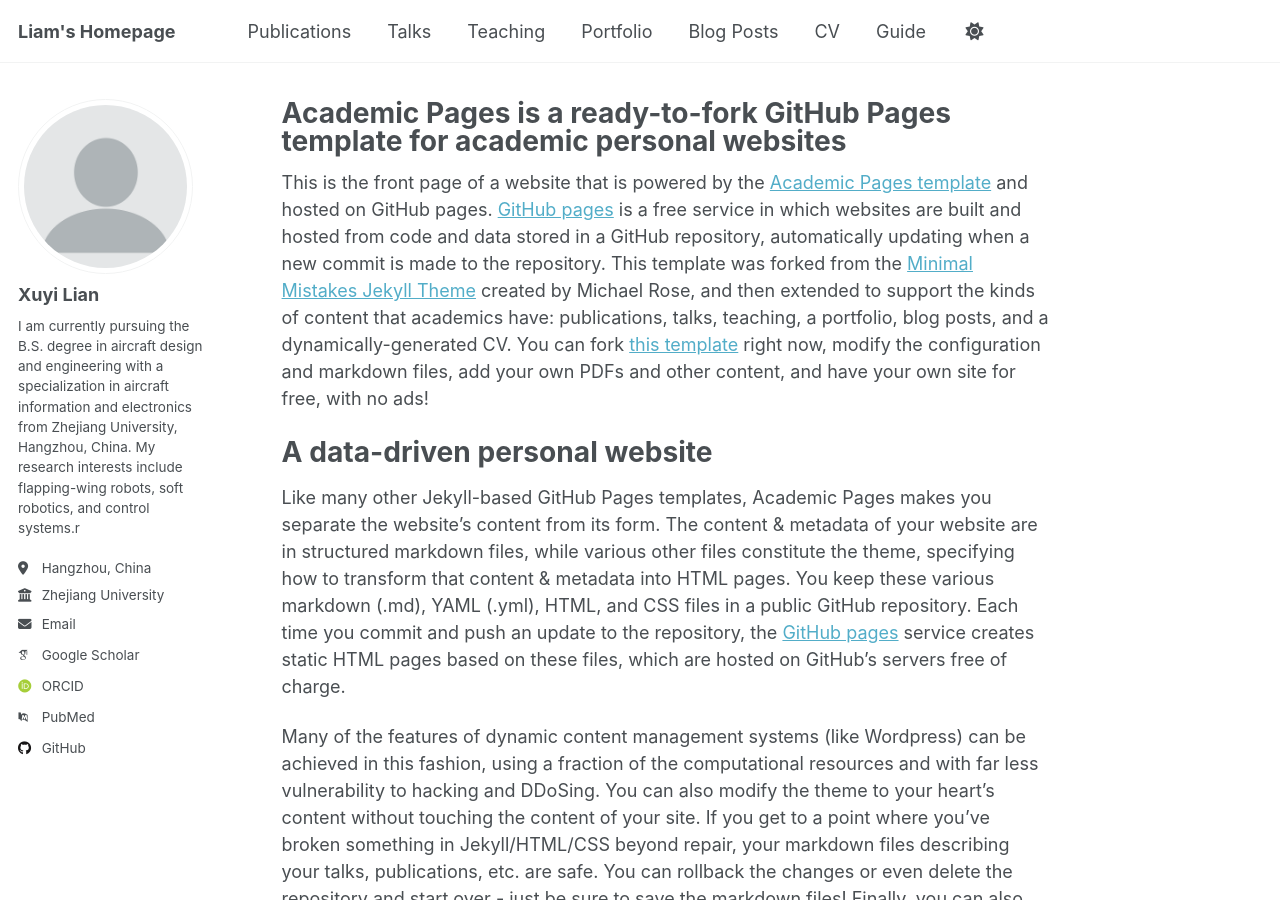
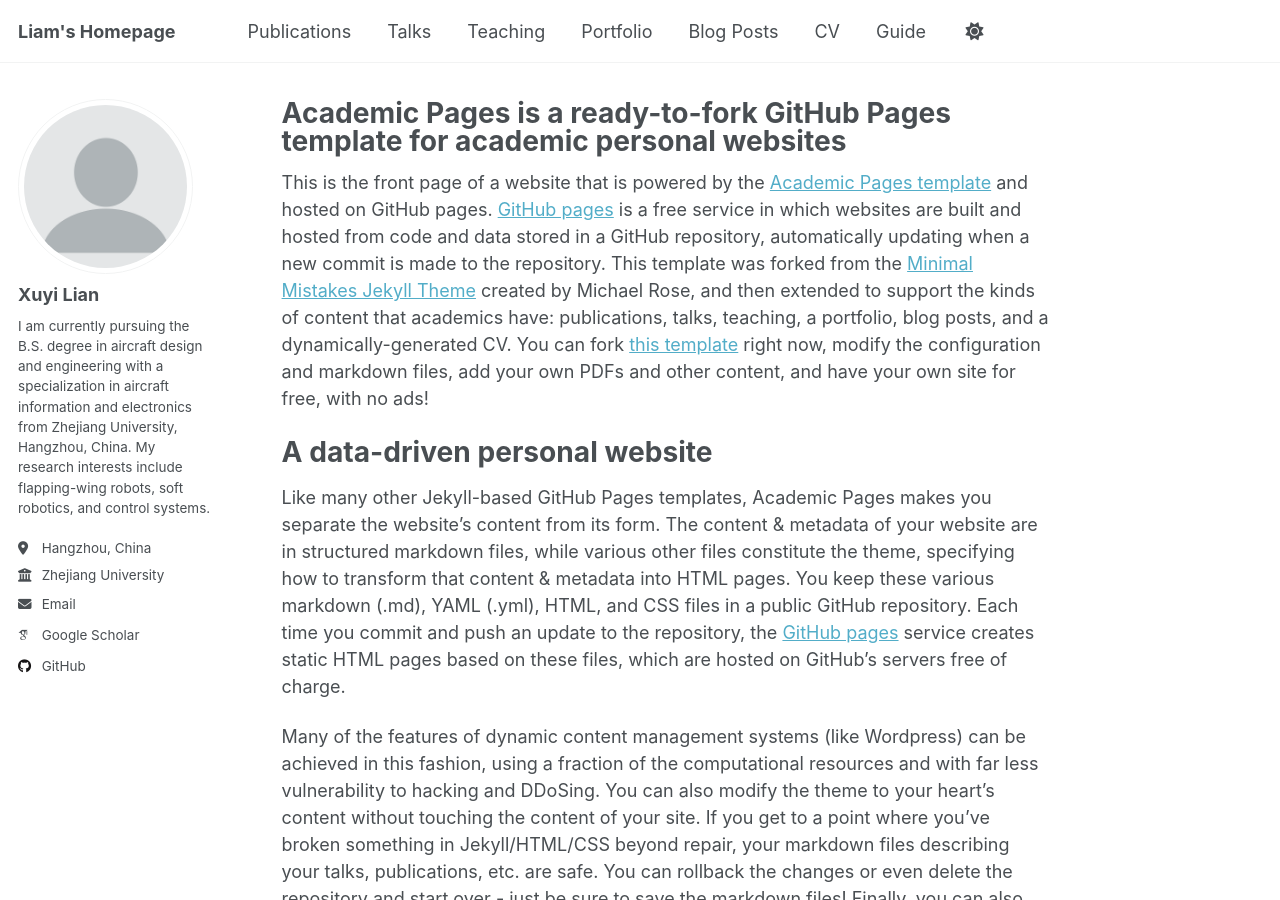
Before and after one commit to xuyilian/xuyilian.github.io, a Jekyll site: the page built from _pages/about.md, in a window 1280 px wide and 900 px high. Built offline with Jekyll 4.4.1, drawn with Linux system fonts in a browser that asks for light colours; some web fonts are replaced; part of the change alters nothing that is shown.

Commit message:
Update _config.yml

```diff
--- a/_config.yml
+++ b/_config.yml
@@ -29,20 +29,16 @@ author:
   pronouns         : # example: "she/her"
   bio              : "I am currently pursuing the B.S. degree
 in aircraft design and engineering with a specialization in aircraft information and electronics from Zhejiang University, Hangzhou, China.
-My research interests include flapping-wing robots, soft robotics, and control systems.r"
+My research interests include flapping-wing robots, soft robotics, and control systems."
   location         : "Hangzhou, China"
   employer         : "Zhejiang University"
   uri              : # URL
   email            : "liam.lianxy@zju.edu.cn"
 
   # Academic websites
-  arxiv            : # URL - Update with the correct link to your profile
   googlescholar    : "https://scholar.google.com/citations?user=PS_CX0AAAAAJ"
   impactstory      : # URL
-  orcid            : "http://orcid.org/yourorcidurl"
   semantic         : # URL
-  pubmed           : "https://www.ncbi.nlm.nih.gov/pubmed/?term=john+snow"
-  researchgate     : # URL
   scopus           : # URL
 
   # Repositories and software development
```
